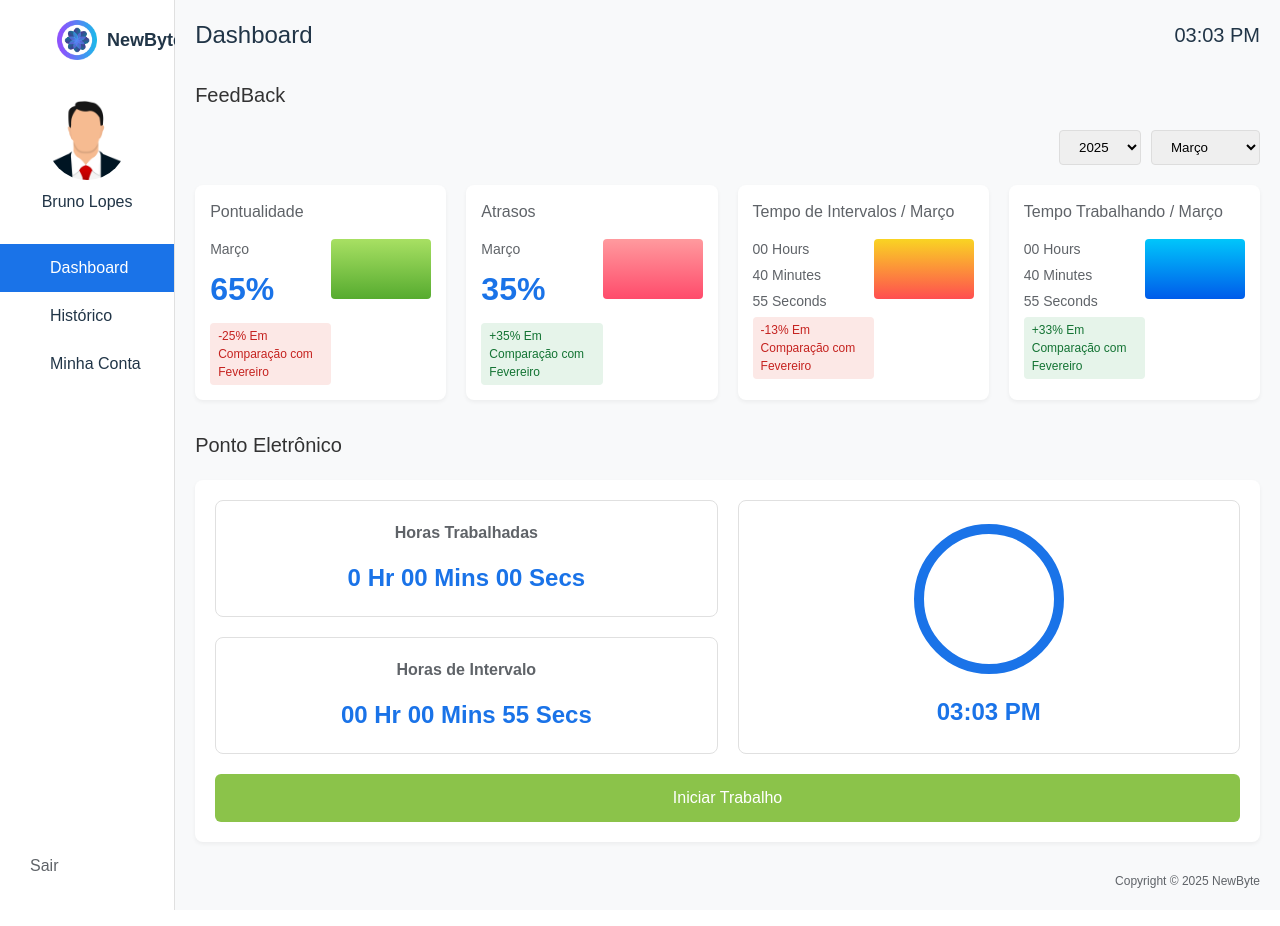
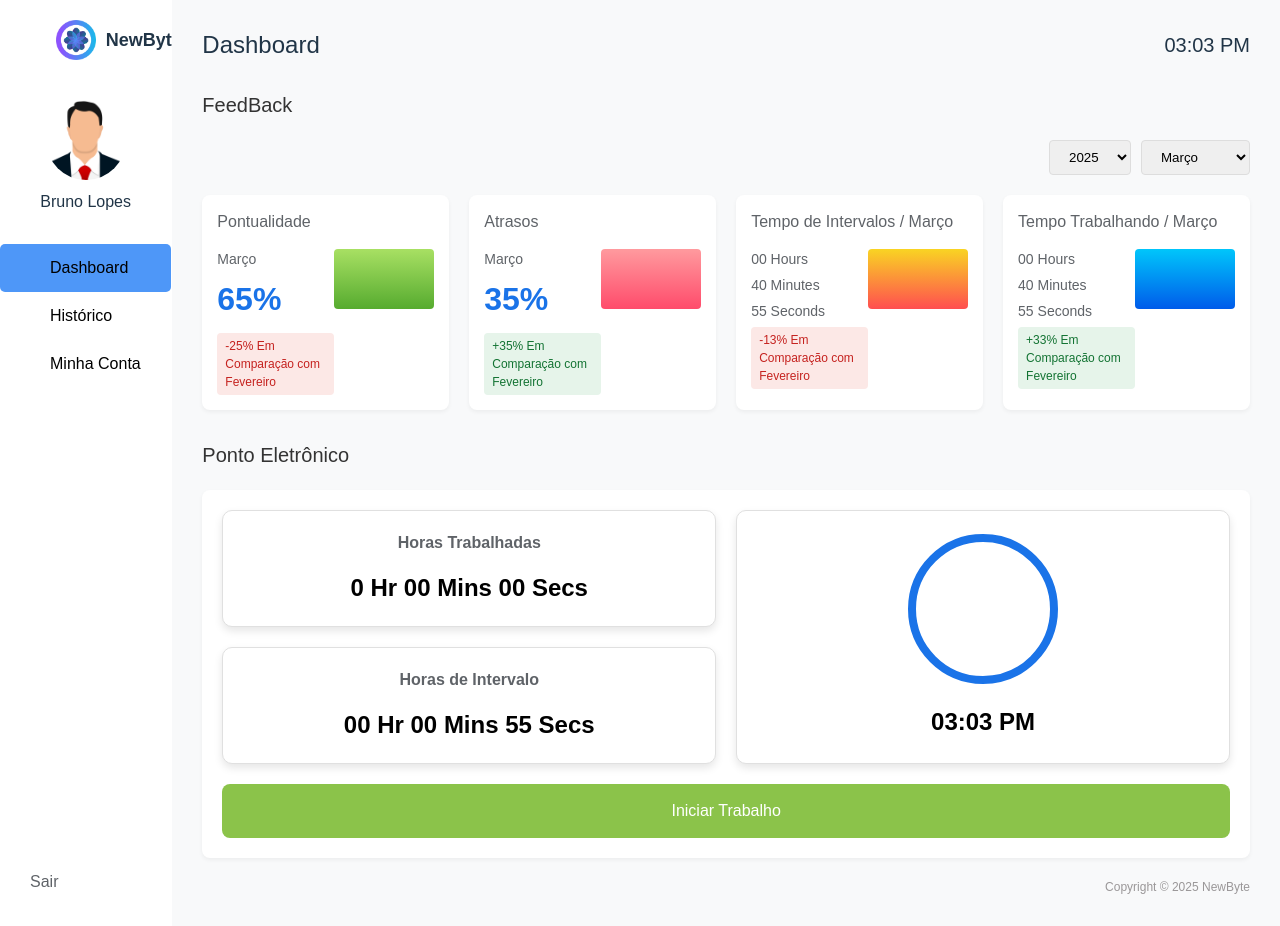
Before and after one commit to themallet/Sistema_de_Ponto, a React (Vite) app: page /dashboard in a window 1280 px wide. Built offline with nearby package versions, Linux system fonts and the light colour scheme.

Commit message:
arrumando dashboard

```diff
--- a/src/components/Dashboard.css
+++ b/src/components/Dashboard.css
@@ -15,7 +15,7 @@
 .sidebar {
   width: 240px;
   background-color: #fff;
-  border-right: 1px solid #e0e0e0;
+  border-right: 1px solid #fff;
   display: flex;
   flex-direction: column;
   padding: 20px 0;
@@ -64,23 +64,29 @@
 
 .navigation ul {
   list-style: none;
+  color:#000;
+
 }
 
-.navigation li {
+.navigation li { /* mexe com a sidebar nomes*/
   display: flex;
   align-items: center;
   padding: 12px 20px;
+  border-radius: 1px;
   cursor: pointer;
   transition: background-color 0.3s ease;
 }
 
 .navigation li:hover {
-  background-color: #f5f5f5;
+  background-color: #83b7fa;
+  border-radius: 5px;
+
 }
 
 .navigation li.active {
-  background-color: #1a73e8;
-  color: white;
+  background-color: #4e97f8;
+  border-radius: 5px;
+  color: #000;
 }
 
 .navigation li i {
@@ -109,7 +115,7 @@
 /* Main content styles */
 .main-content {
   flex-grow: 1;
-  padding: 20px;
+  padding: 30px;
   background-color: #f8f9fa;
 }
 
@@ -224,6 +230,7 @@
   width: 100px;
   height: 60px;
   border-radius: 4px;
+
 }
 
 .chart.green {
@@ -259,9 +266,10 @@
 
 .ponto-card {
   background-color: #fff;
-  border-radius: 8px;
+  border-radius: 10px;
   padding: 20px;
   border: 1px solid #e0e0e0;
+  box-shadow: 0 4px 8px rgba(0, 0, 0, 0.1); /* Sombra */
   text-align: center;
 }
 
@@ -274,7 +282,7 @@
 .time-display {
   font-size: 24px;
   font-weight: bold;
-  color: #1a73e8;
+  color: #000;
 }
 
 .clock-card {
@@ -293,18 +301,18 @@
   width: 150px;
   height: 150px;
   border-radius: 50%;
-  border: 10px solid #1a73e8;
+  border: 8px solid #1a73e8;
   position: relative;
   margin: 0 auto 20px;
 }
 
 .start-button {
   width: 100%;
-  padding: 15px;
+  padding: 18px;
   background-color: #8bc34a;
   color: white;
   border: none;
-  border-radius: 6px;
+  border-radius: 8px;
   font-size: 16px;
   font-weight: 500;
   cursor: pointer;
@@ -317,8 +325,8 @@
 
 /* Footer */
 .footer {
-  margin-top: 30px;
+  margin-top: 20px;
   text-align: right;
-  color: #5f6368;
+  color: #9a9798;
   font-size: 12px;
 }
--- a/src/components/Sidebar.js
+++ b/src/components/Sidebar.js
@@ -35,7 +35,7 @@ const styles = {
     profile: { textAlign: 'center', marginTop: '30px' },
     avatar: { width: '80px', height: '80px', borderRadius: '50%', marginBottom: '10px' },
     menu: { marginTop: '20px', display: 'flex', flexDirection: 'column' },
-    menuButton: { display: 'flex', alignItems: 'center', padding: '10px', background: '#007bff', color: '#fff', border: 'none', borderRadius: '5px', marginBottom: '10px', cursor: 'pointer' },
+    menuButton: { display: 'flex', alignItems: 'center', padding: '10px', background: '#007bff', color: ' #000000', border: 'none', borderRadius: '5px', marginBottom: '10px', cursor: 'pointer' },
     logout: { marginTop: 'auto' },
     logoutButton: { background: '#f44336', color: '#fff', border: 'none', padding: '10px', borderRadius: '5px', cursor: 'pointer' },
 };
```
